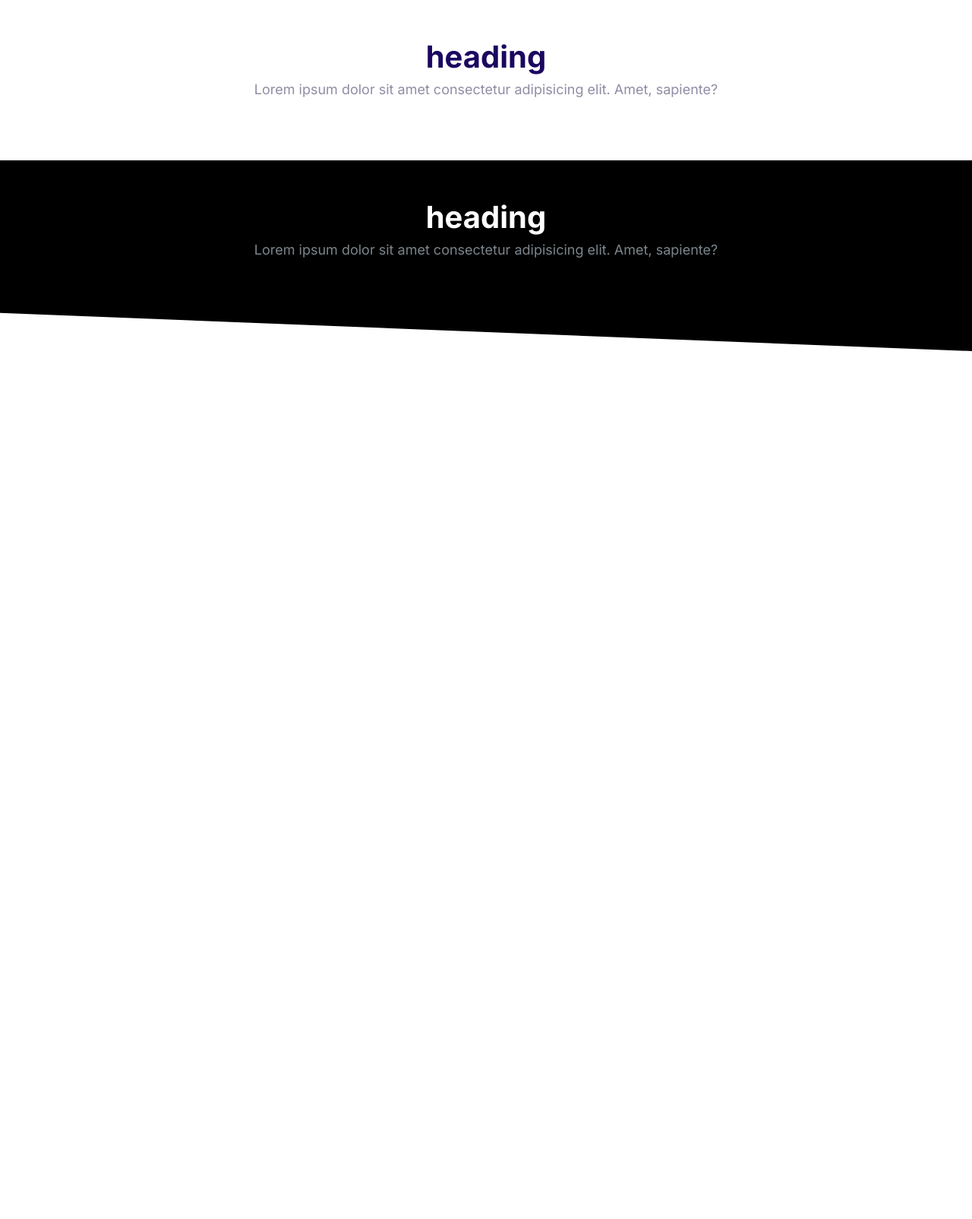
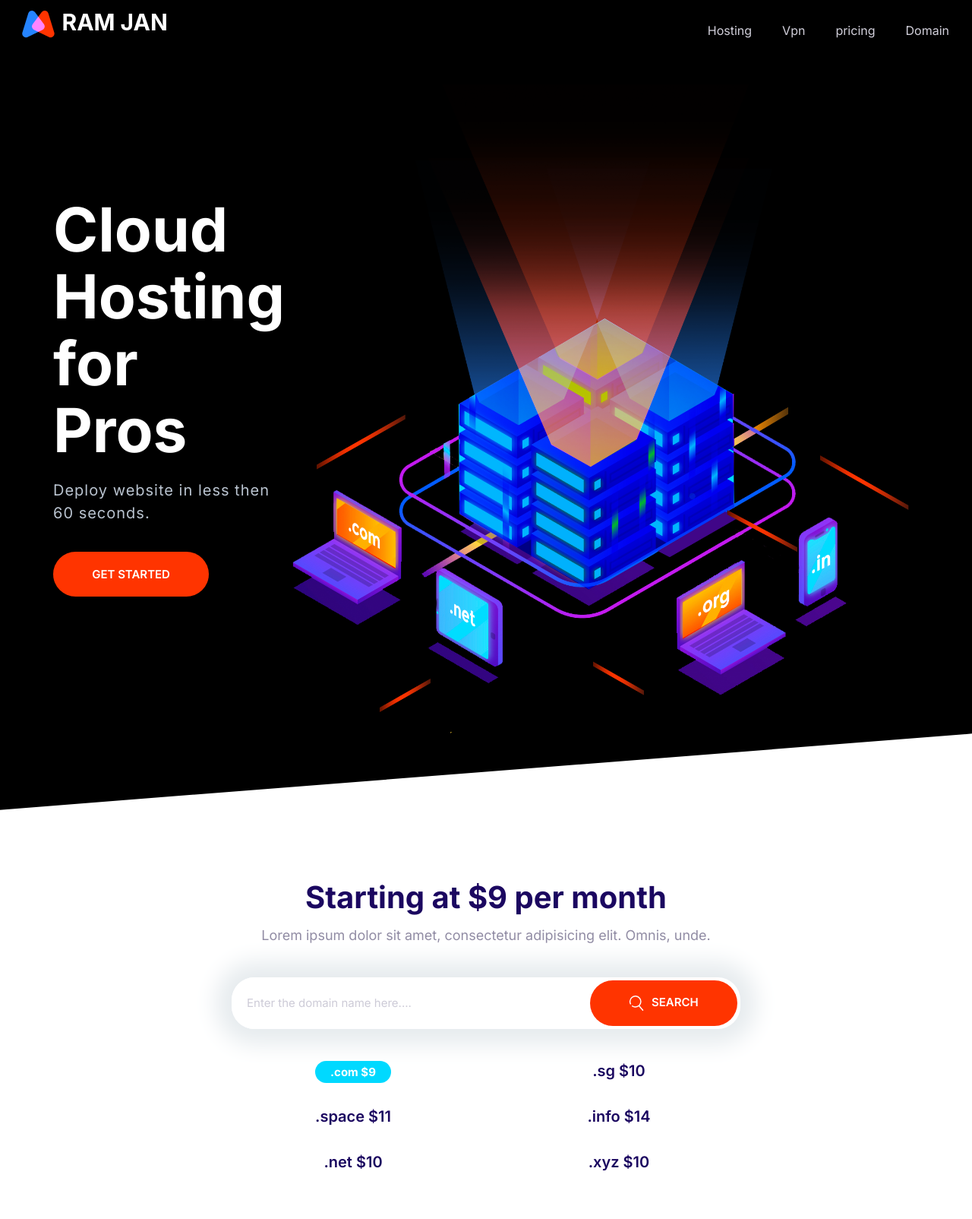
Before and after one commit to raminbhugti/hosting-website-user-interface-, a plain HTML site: page index.html in a window 1280 px wide. Shown: the whole page at 76% size. Before the commit the page ends 800 px from the top, so only its background shows below. Drawn offline with Linux system fonts and the light colour scheme.

Commit message:
block domain done

```diff
--- a/css/style.css
+++ b/css/style.css
@@ -28,6 +28,7 @@ body{
 h1, h2, h3 {
     color: var(--color-heading);
     margin-bottom: 1.3rem;
+    line-height: 1.1;
 }
 h1{
     font-size: 7rem;
@@ -172,13 +173,22 @@ font-weight: bold;
     font-weight: 600;
     border-radius: 40px;
     border: 0;
-    padding: 2rem 3rem;
+    padding: 2rem 4vw;
     margin: 1rem 0;
     text-transform: uppercase;
     text-align: center;
     white-space: nowrap;
     cursor: pointer;
+    outline: 0;
 }
+
+.btn .icon{
+    width:2rem ;
+    height: 2rem;
+    margin-right: 1rem;
+    vertical-align: middle;
+}
+
 .btn--streched {
     padding-left:6rem;
     padding-right: 6rem;
@@ -247,7 +257,8 @@ font-weight: bold;
 .input-group .input {
     border: 0;
     flex-grow: 1;
-    padding: 1.5rem 1rem;
+    padding: 1.5rem 2rem;
+    width: 0;
 }
 .input-group .btn {
     margin: 4px;
@@ -478,6 +489,7 @@ font-weight: bold;
 .collapsible__heading{
     margin-top: 0;
     font-size: 3rem;
+    color: white;
 }
 .collapsible__chevron{
     transform: rotate(-90deg);
@@ -503,6 +515,7 @@ font-weight: bold;
 }
 .block__heading{
     margin-top: 0;
+
 }
 .block--dark{
     background: black;
@@ -528,3 +541,179 @@ font-weight: bold;
     margin: 0 auto;
     max-width: 1140px;
 }
+
+/* hero */
+.hero{
+    clip-path: polygon(0% 0%, 100% 0%, 100% 90%, 0% 100%);
+}
+
+.hero__tagline{
+    font-size:2rem;
+    color: #b9c3cf;
+    letter-spacing: 1px;
+    margin:2rem 0 5rem;
+}
+
+.hero__image{
+    width: 100%;
+}
+
+@media screen and (min-width:786px){
+    .hero{
+        padding-top: 0;
+    }
+
+    .hero__content{
+        text-align: left;
+        align-self: center;
+    }
+}
+
+/* navigation */
+
+.nav{
+    background: black;
+    display: flex;
+    justify-content: space-between;
+    flex-wrap: wrap;
+    padding: 0 1rem;
+    align-items: center;
+}
+.nav__list{
+width: 100%;
+margin-bottom: 0;
+}
+.nav__item{
+    padding: 0.5rem 2rem;
+    border-bottom: 1px solid #222;
+}
+.nav__item > a{
+    color: #d2d0db;
+    transition: color 0.3s;
+}
+.nav__item > a:hover {
+    color: white;
+}
+
+.nav__toggler{
+    opacity: 0.5;
+    transition: opacity , box-shadow 0.15s;
+    cursor: pointer;
+}
+.nav.collapsible--expanded .nav__toggler{
+    opacity: 1;
+    box-shadow: 0 0 0 3px;
+    border-radius: 5px;
+}
+.nav__brand{
+    transform: translateY(5px);
+}
+@media screen and (min-width: 768px){
+
+    .nav__toggler{
+        display: none;
+    }
+    .nav__list{
+        width: auto;
+        display: flex;
+        font-size: 1.6rem;
+        max-height: 100%;
+        opacity: 1;
+    }
+    .nav__item{
+        border: 0;
+    }
+}
+/* footer */
+.footer
+{
+    background: #232323;
+}
+
+.footer a{
+    color: #777;
+}
+
+.footer a:hover{
+    color: white;
+    transition: color 0.3s;
+}
+.footer .list {
+    margin-top: 0;
+}
+.footer li{
+    padding: 2px;
+}
+
+.footer__section{
+    padding: 2rem;
+    border-bottom: 1px solid #393939;
+}
+.footer__heading{
+    text-transform: uppercase;
+    font-weight: 600;
+}
+.footer__brand{
+    margin-top: 5rem;
+    text-align: center;
+}
+
+.footer__brand img{
+    width: 100%;
+    max-width: 230px;
+}
+
+.footer__copyright{
+    font-size: 2.1rem;
+    opacity: 0.3;
+    color: #fff;
+    margin-left: 3rem;
+}
+
+@media  screen and ( min-width: 768px){
+    .footer__sections{
+        grid-template-columns: repeat(auto-fit, minmax(10rem, 1fr));
+    }
+    .footer .collapsible__chevron{
+        display: none; }
+
+    .footer .collapsible__content{
+        opacity: 1;
+        max-height: 100vh;
+    }
+    .footer__brand{
+        order: -1;
+        margin-top: 1rem;
+    }
+    .footer__copyright{
+        font-size: 1.5rem;
+    }
+    .footer__section{
+        border: none;
+    }
+    .footer__heading{
+        font-size: 2rem;
+    }
+}
+/* domain block */
+.block-domain .input-group{
+    box-shadow:0 0 30px 20px #e6ebee ;
+    border: 0;
+    margin: 4rem auto;
+    max-width: 670px;
+}
+.block-domain__prices{
+    display: grid;
+    grid-template-columns: repeat(2,1fr);
+    grid-template-rows: repeat(2,6rem);
+    font-size: 2rem;
+    font-weight: 600;
+    max-width: 700px;
+    justify-items: center;
+    margin: 0 auto;
+    color: var(--color-heading);
+ }
+
+@media screen and  (min-width: 768px){
+    grid-template-columns: repeat(auto-fit, minmax(10rem, 1fr));
+}
--- a/index.html
+++ b/index.html
@@ -1,5 +1,5 @@
 <!DOCTYPE html>
-<html lang="en">
+<html lang="En">
 <head>
     <meta charset="UTF-8">
     <meta name="viewport" content="width=device-width, initial-scale=1.0">
@@ -12,21 +12,50 @@
 
 </head>
 <body>
-
-            <section class="block container">
-             <header class="block__header">
-                    <h2 class="block__heading">heading</h2>
-                    <p>Lorem ipsum dolor sit amet consectetur adipisicing elit. Amet, sapiente?</p>
-                </header>
-            </section>
-
-
-    <section class="block block--dark block--skewed-right block__header">
-        <div class="container">
-            <h2 class="block__heading">heading</h2>
-            <p>Lorem ipsum dolor sit amet consectetur adipisicing elit. Amet, sapiente?</p>
-        </div>
-    </section>
+     <header>
+      <nav class="nav collapsible collapsible--expanded">
+        <a href="#" class="nav__brand"><img src="images/logo.svg" alt="#"></a>
+        <svg class="icon icon--white nav__toggler">
+          <use xlink:href="images/sprite.svg#menu"></use>
+        </svg>
+        <ul class="list nav__list collapsible__content">
+          <li class="nav__item"><a href="">Hosting</a></li>
+          <li class="nav__item"><a href="">Vpn</a></li>
+          <li class="nav__item"><a href="">pricing</a></li>
+          <li class="nav__item"><a href="">Domain</a></li>
+        </ul>
+      </nav>
+     </header>
+     <section class="block block--dark block--skewed-left hero">
+      <div class="container grid grid--cols2">
+          <header class="block__header hero__content">
+              <h1 class="block__heading">Cloud Hosting for Pros</h1>
+              <p class="hero__tagline">Deploy website in less then 60 seconds.</p>
+              <a href="#" class="btn btn--accent btn--stretched">Get Started</a>
+          </header>
+          <img class="hero__image " src="images/banner.png" alt="banner">
+      </div>
+</section>
+<section class="block container block-domain">
+  <header class="block__header">
+      <h2>Starting at $9 per month</h2>
+      <p>Lorem ipsum dolor sit amet, consectetur adipisicing elit. Omnis, unde.</p>
+  </header>
+<div class="input-group">
+  <input type="text" class="input" placeholder="Enter the domain name here....">
+  <button class="btn btn--accent"><svg class="icon icon--white">
+      <use xlink:href="images/sprite.svg#search"></use>
+    </svg>search</button>
+</div>
+<ul class="list block-domain__prices">
+  <li><span class="badge badge--secondry">.com $9</span></li>
+  <li>.sg $10</li>
+  <li>.space $11</li>
+  <li>.info $14</li>
+  <li>.net $10</li>
+  <li>.xyz $10</li>
+</ul>
+</section>
    <script src="js/main.js"></script>
 </body>
 </html>
```
Also changed, not shown: components/block-hero.html (added, +11 -0 lines), components/domain.html (added, +20 -0 lines), components/icons.html (+1 -1 lines), components/input.html (+0 -2 lines), images/banner.png (added), images/easy.jpg (added), images/fast.jpg (added), images/ipad.png (added), images/support.jpg (added), images/wordpress.jpg (added).
